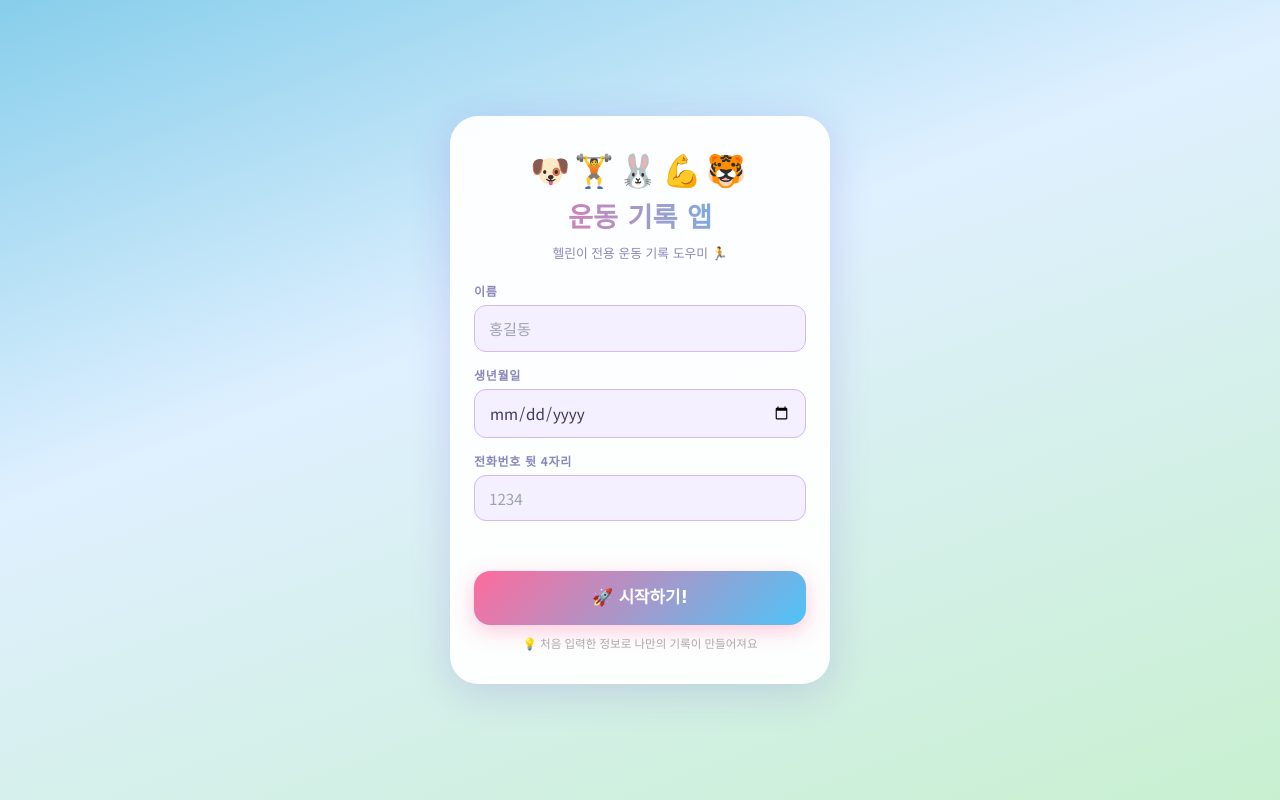
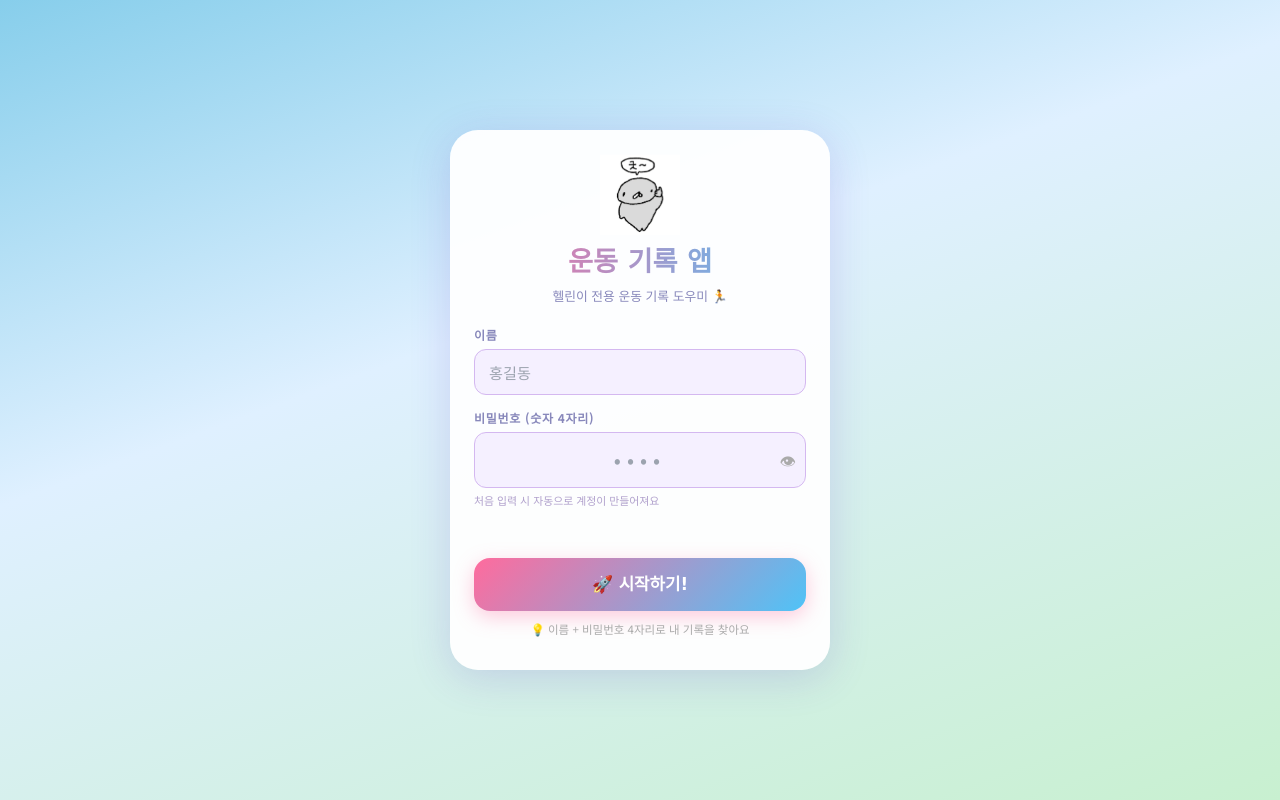
Before and after one commit to ja8949-pixel/health-fighting, a FastAPI app: page / in a window 1280 px wide. Run offline with FastAPI, Linux system fonts and the light colour scheme; some libraries are stand-ins or nearby versions; some web fonts are replaced.

Commit message:
login simplify: name+4pin, DB migration, persistence fix

```diff
--- a/main.py
+++ b/main.py
@@ -13,7 +13,7 @@ from fastapi.templating import Jinja2Templates
 from sqlalchemy.orm import Session
 from dotenv import load_dotenv
 
-from database import get_db, create_tables, Workout, WorkoutDetail, User
+from database import get_db, create_tables, Workout, WorkoutDetail, User, IS_POSTGRES, DATABASE_URL
 from workout_parser import parse_full_input, MUSCLE_META
 
 load_dotenv()
@@ -54,32 +54,55 @@ async def index(request: Request):
     return templates.TemplateResponse("index.html", {"request": request})
 
 
-# ── 로그인 (간소화 - 이름 + 생년월일 + 전화번호 뒷 4자리) ─────────────────────
+# ── DB 상태 확인 (디버깅용) ───────────────────────────────────────────────────
+@app.get("/api/dbstatus")
+def db_status(db: Session = Depends(get_db)):
+    try:
+        user_cnt = db.query(User).count()
+        workout_cnt = db.query(Workout).count()
+        db_type = "PostgreSQL (영구저장 ✅)" if IS_POSTGRES else "SQLite"
+        location = "외부 DB" if IS_POSTGRES else ("/tmp (임시⚠️)" if IS_VERCEL else "로컬 파일 (영구저장 ✅)")
+        return {
+            "db_type": db_type,
+            "location": location,
+            "is_persistent": IS_POSTGRES or (not IS_VERCEL),
+            "users": user_cnt,
+            "workouts": workout_cnt,
+        }
+    except Exception as e:
+        return {"error": str(e)}
+
+
+# ── 로그인 (이름 + 비밀번호 4자리) ──────────────────────────────────────────────
 @app.post("/api/login")
 async def login(
     name: str = Form(...),
-    birth_date: str = Form(...),
-    phone4: str = Form(...),
+    password: str = Form(...),
     db: Session = Depends(get_db),
 ):
-    if len(phone4) != 4 or not phone4.isdigit():
-        raise HTTPException(400, "전화번호 뒷 4자리를 정확히 입력해 주세요.")
-    if not name.strip():
+    name = name.strip()
+    if not name:
         raise HTTPException(400, "이름을 입력해 주세요.")
+    if not password.isdigit() or len(password) != 4:
+        raise HTTPException(400, "비밀번호는 숫자 4자리를 입력해 주세요.")
 
     user = db.query(User).filter(
-        User.name == name.strip(),
-        User.birth_date == birth_date,
-        User.phone4 == phone4,
+        User.name == name,
+        User.password == password,
     ).first()
 
     if not user:
-        user = User(name=name.strip(), birth_date=birth_date, phone4=phone4)
+        # 같은 이름의 다른 비밀번호 사용자가 있는지 확인
+        existing = db.query(User).filter(User.name == name).first()
+        if existing:
+            raise HTTPException(401, "비밀번호가 틀렸어요.")
+        # 신규 사용자 생성
+        user = User(name=name, password=password)
         db.add(user)
         db.commit()
         db.refresh(user)
 
-    return {"user_id": user.id, "name": user.name, "message": "ok"}
+    return {"user_id": user.id, "name": user.name, "is_new": False, "message": "ok"}
 
 
 # ── 파싱 미리보기 ─────────────────────────────────────────────────────────────
--- a/requirements.txt
+++ b/requirements.txt
@@ -6,3 +6,4 @@ pillow==10.4.0
 python-dotenv==1.0.1
 jinja2==3.1.4
 aiofiles==24.1.0
+psycopg2-binary==2.9.9
--- a/templates/index.html
+++ b/templates/index.html
@@ -529,24 +529,36 @@ textarea:focus{outline:none;border-color:var(--a2);}textarea::placeholder{color:
 <!-- 로그인 오버레이 -->
 <div id="login-overlay" class="login-overlay">
   <div class="login-box">
-    <div class="login-animals">🐶🏋️🐰💪🐯</div>
+    <img src="/static/mascot.png" alt="헐랭이"
+      onerror="this.style.display='none'"
+      style="width:80px;height:80px;object-fit:contain;margin:0 auto 4px;display:block;animation:mascotFloat 3s ease-in-out infinite"/>
     <h1 class="login-title">운동 기록 앱</h1>
     <p class="login-sub">헬린이 전용 운동 기록 도우미 🏃</p>
+
     <div class="login-field">
       <label>이름</label>
-      <input type="text" id="li-name" placeholder="홍길동" maxlength="20"/>
+      <input type="text" id="li-name" placeholder="홍길동" maxlength="20"
+        onkeydown="if(event.key==='Enter')document.getElementById('li-password').focus()"/>
     </div>
     <div class="login-field">
-      <label>생년월일</label>
-      <input type="date" id="li-birth" max="2015-01-01"/>
+      <label>비밀번호 (숫자 4자리)</label>
+      <div style="position:relative">
+        <input type="password" id="li-password" placeholder="••••"
+          inputmode="numeric" pattern="\d{4}" maxlength="4"
+          style="letter-spacing:6px;font-size:1.3rem;text-align:center"
+          oninput="this.value=this.value.replace(/\D/g,'').slice(0,4)"
+          onkeydown="if(event.key==='Enter')doLogin()"/>
+        <button onclick="togglePwdVis()" id="pwd-eye"
+          style="position:absolute;right:10px;top:50%;transform:translateY(-50%);background:none;border:none;cursor:pointer;font-size:1rem;color:#aaa">👁</button>
+      </div>
+      <div style="font-size:.68rem;color:#b0a0cc;margin-top:4px">
+        처음 입력 시 자동으로 계정이 만들어져요
+      </div>
     </div>
-    <div class="login-field">
-      <label>전화번호 뒷 4자리</label>
-      <input type="number" id="li-phone4" placeholder="1234" maxlength="4" oninput="if(this.value.length>4)this.value=this.value.slice(0,4)"/>
-    </div>
+
     <div class="login-err" id="login-err"></div>
     <button class="login-btn" id="login-btn" onclick="doLogin()">🚀 시작하기!</button>
-    <p class="login-note">💡 처음 입력한 정보로 나만의 기록이 만들어져요</p>
+    <p class="login-note">💡 이름 + 비밀번호 4자리로 내 기록을 찾아요</p>
   </div>
 </div>
 
@@ -727,38 +739,69 @@ function logout(msg) {
   if (msg) showToast(msg, 'error');
 }
 
+// ── 비밀번호 표시/숨김 ────────────────────────────────────────────────────────
+function togglePwdVis() {
+  const inp = document.getElementById('li-password');
+  const btn = document.getElementById('pwd-eye');
+  if (inp.type === 'password') { inp.type='text'; btn.textContent='🙈'; }
+  else { inp.type='password'; btn.textContent='👁'; }
+}
+
 // ── 로그인 ────────────────────────────────────────────────────────────────────
 async function doLogin() {
   const name = document.getElementById('li-name').value.trim();
-  const birth = document.getElementById('li-birth').value;
-  const phone4 = document.getElementById('li-phone4').value.trim();
+  const password = document.getElementById('li-password').value.trim();
   const errEl = document.getElementById('login-err');
   errEl.textContent = '';
+
   if (!name) { errEl.textContent = '이름을 입력해 주세요.'; return; }
-  if (!birth) { errEl.textContent = '생년월일을 선택해 주세요.'; return; }
-  if (phone4.length !== 4) { errEl.textContent = '전화번호 뒷 4자리를 입력해 주세요.'; return; }
+  if (!/^\d{4}$/.test(password)) { errEl.textContent = '비밀번호 4자리 숫자를 입력해 주세요.'; return; }
 
   const btn = document.getElementById('login-btn');
-  btn.disabled = true; btn.textContent = '로그인 중...';
+  btn.disabled = true; btn.textContent = '확인 중...';
 
   const fd = new FormData();
-  fd.append('name', name); fd.append('birth_date', birth); fd.append('phone4', phone4);
+  fd.append('name', name);
+  fd.append('password', password);
   try {
     const res = await fetch('/api/login', { method: 'POST', body: fd });
     const data = await res.json();
-    if (!res.ok) { errEl.textContent = data.detail || '오류가 발생했습니다.'; return; }
+    if (!res.ok) {
+      errEl.textContent = data.detail || '오류가 발생했습니다.';
+      return;
+    }
     sessionData = { user_id: data.user_id, name: data.name };
     saveSession(sessionData);
     lastActivity = Date.now();
     document.getElementById('login-overlay').style.display = 'none';
     startTimer();
     await loadWorkouts();
+    // DB 상태 확인
+    checkDbStatus();
     showToast(`👋 환영해요, ${data.name}님!`);
   } catch(e) {
-    errEl.textContent = '서버 연결 오류가 발생했습니다.';
+    errEl.textContent = '서버 연결 오류. 잠시 후 다시 시도해 주세요.';
   } finally {
     btn.disabled = false; btn.textContent = '🚀 시작하기!';
   }
+}
+
+// ── DB 영속성 상태 확인 ───────────────────────────────────────────────────────
+async function checkDbStatus() {
+  try {
+    const res = await fetch('/api/dbstatus');
+    const data = await res.json();
+    if (!data.is_persistent) {
+      // Vercel + SQLite /tmp → 경고 배너 표시
+      const banner = document.createElement('div');
+      banner.id = 'db-warn-banner';
+      banner.style.cssText = 'background:rgba(255,180,0,.15);border:1px solid rgba(255,180,0,.4);border-radius:14px;padding:10px 14px;margin-bottom:14px;font-size:.75rem;color:#a07000;line-height:1.6;';
+      banner.innerHTML = `⚠️ <b>임시 저장 모드</b>: 서버가 재시작되면 데이터가 초기화될 수 있습니다.<br>영구 저장을 원하면 Vercel에 <code>DATABASE_URL</code> (Neon 무료 PostgreSQL)을 설정하세요.`;
+      const main = document.querySelector('main');
+      const existing = document.getElementById('db-warn-banner');
+      if (!existing && main) main.prepend(banner);
+    }
+  } catch(e) {}
 }
 
 // ── 헐랭이 마스코트 클릭 ──────────────────────────────────────────────────────
```
Also changed, not shown: database.py (+61 -13 lines).
